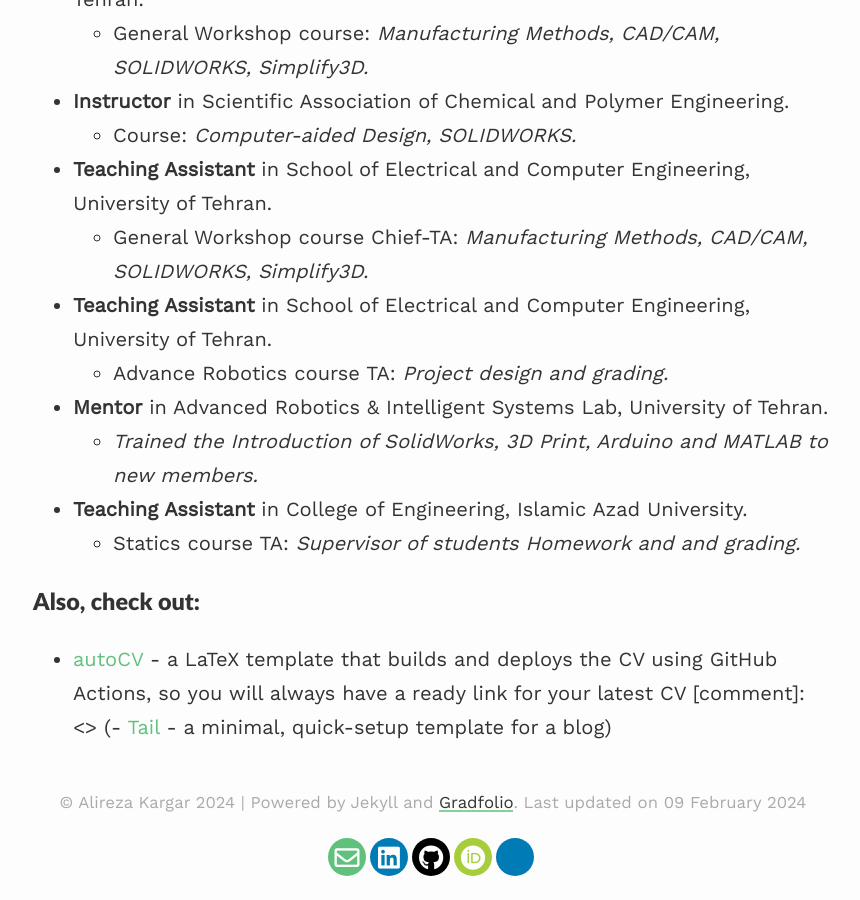
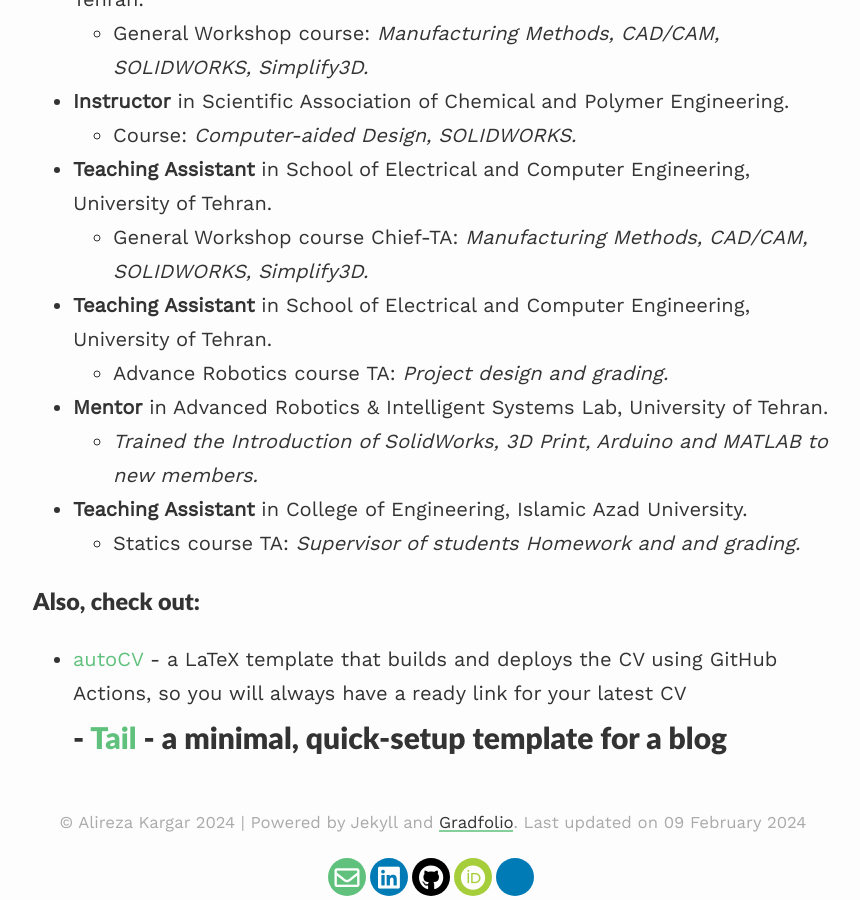
Before and after one commit to alireza-kargar/alireza-kargar.github.io, a Jekyll site: the page built from index.md, in a window 1280 px wide and 900 px high, scrolled down 2310 px. Shown: the whole window, without its empty margins (207-1067 px from the left). Built offline with Jekyll 4.4.1, drawn with Linux system fonts in a browser that asks for light colours; nearby versions of some CDN libraries.

Commit message:
additin the home page

```diff
--- a/index.md
+++ b/index.md
@@ -75,4 +75,4 @@ Product and System design, Computer-aided design and manufacturing , Service Rob
 ### Also, check out:
 
 - [autoCV](https://github.com/jitinnair1/autocv) - a LaTeX template that builds and deploys the CV using GitHub Actions, so you will always have a ready link for your latest CV
- [comment]: <> (- [Tail](https://github.com/jitinnair1/tail) - a minimal, quick-setup template for a blog)
+# - [Tail](https://github.com/jitinnair1/tail) - a minimal, quick-setup template for a blog
```
